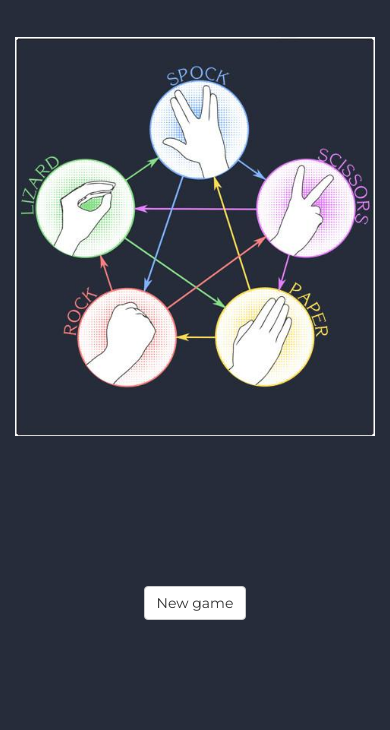
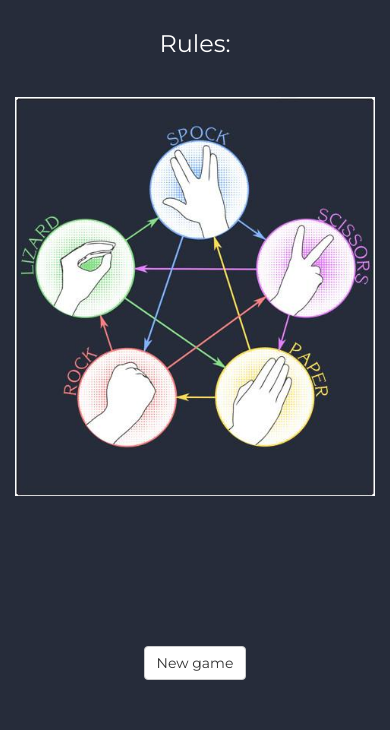
Before and after one commit to jedwab/GameRockPaperScissorsLizardSpock, a website: page index.html in a window 390 px wide. Shown: the part 152-882 px from the top of the page. Before the commit the page ends 844 px from the top, so only its background shows below. Drawn offline with nearby package versions, Linux system fonts and the light colour scheme.

Commit message:
change styles on mobile

```diff
--- a/css/style.css
+++ b/css/style.css
@@ -10,6 +10,9 @@ body {
 }
 .btn {
 	margin-top: 20px;
+}
+h3 {
+	margin-top: 50px;
 }
 
 h3, span  {
@@ -59,7 +62,7 @@ img {
 		justify-content: center;
 		align-items: center;
 		flex-wrap:wrap;
-		flex-direction: column;
+
 	}
 
 }
--- a/index.html
+++ b/index.html
@@ -21,12 +21,12 @@
 	</div>
 		<div class="container ">
 			<div class="row ">
-				<div class="col-md-6 col-sm-5 rules">
+				<div class="col-md-6  rules">
 					<h3>
 					Rules:</h3>
 					<img src="images/rules.jpg" class="img-responsive" alt="r">
 				</div>
-				<div class="col-md-6 col-sm-7 game">
+				<div class="col-md-6  game">
 					<div id="js-newGameElement" class="margin">
 					<div>
 						<button  id="js-newGameButton" class="btn btn-default text-center">
```
